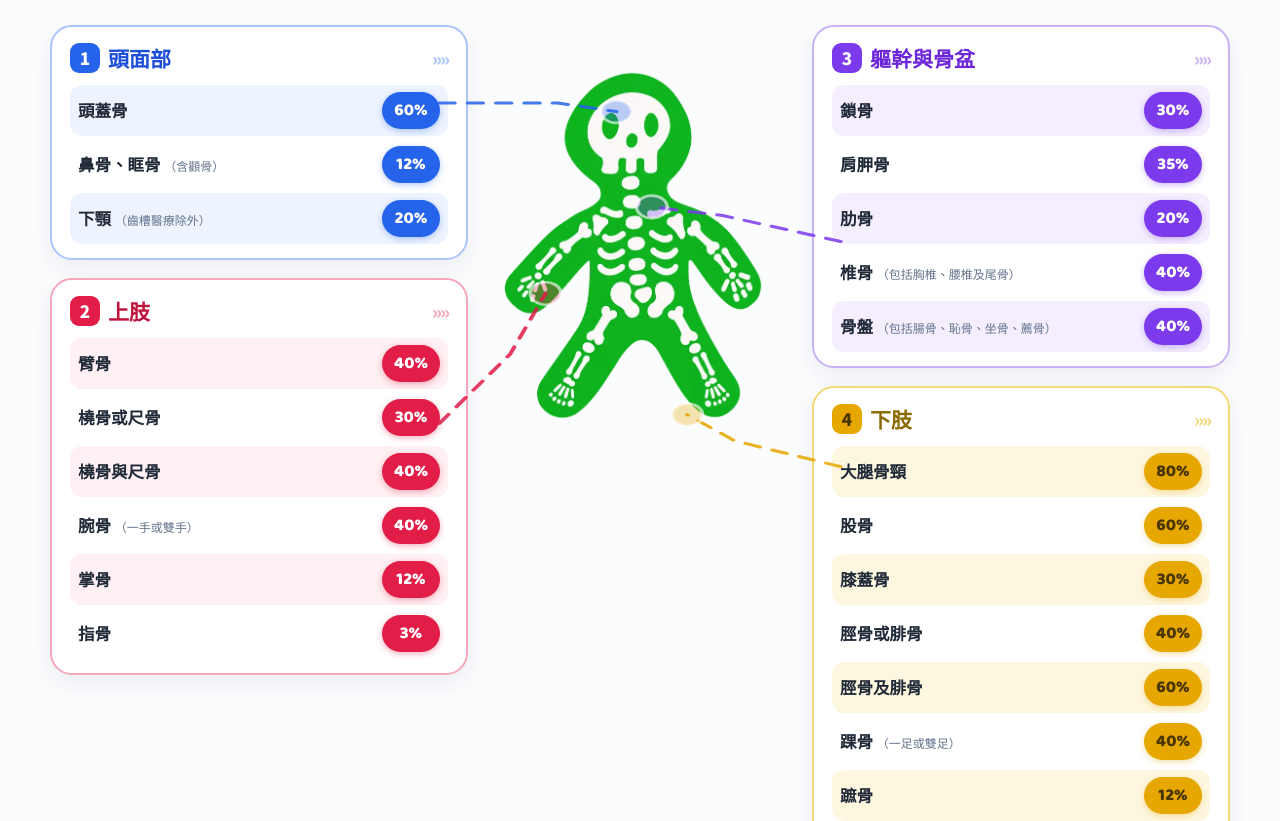
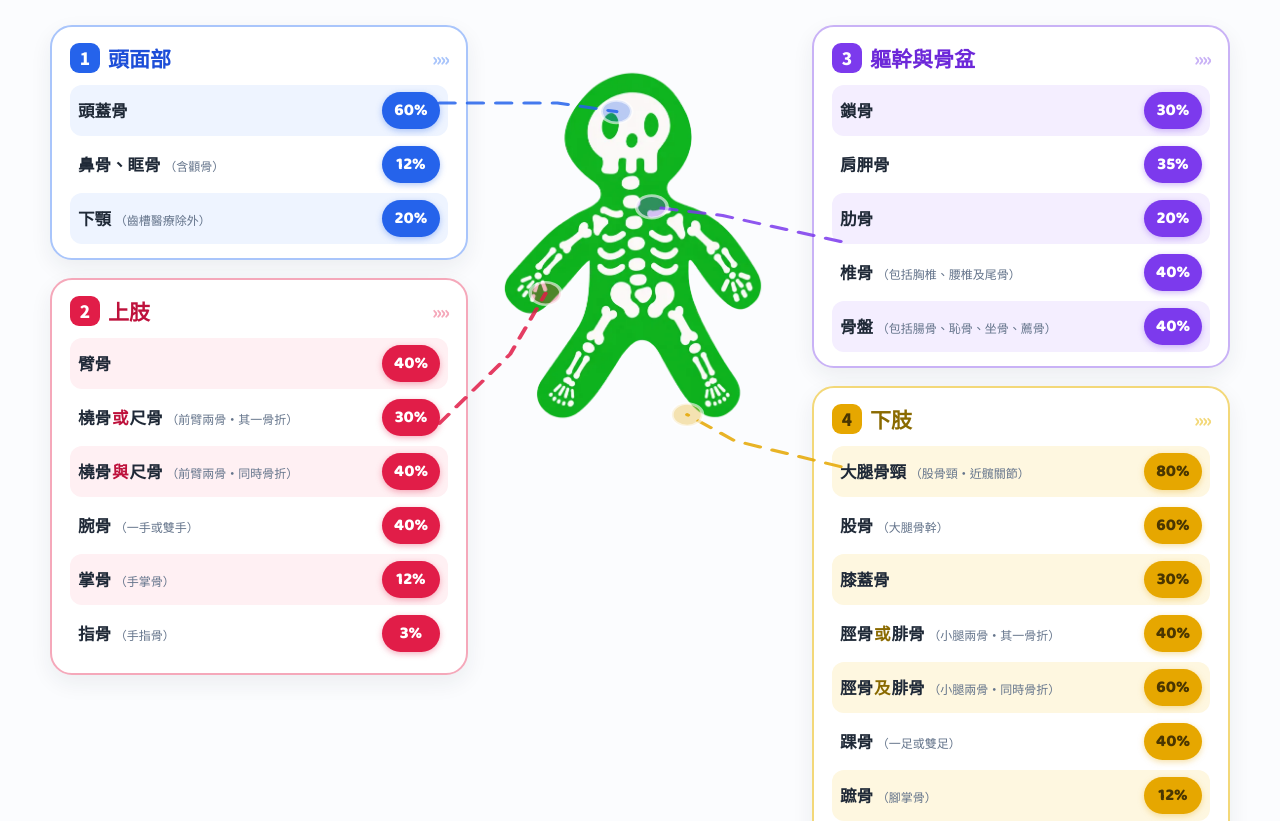
Before and after one commit to kevinyicheng/kevin-supply-hub, a plain HTML site: page ajk-fracture-table.html in a window 1280 px wide. Shown: the part 139-960 px from the top of the page. Drawn offline with Linux system fonts and the light colour scheme.

Commit message:
fix(ajk-fracture): 易混淆骨折項補小字差異說明
橈骨或/與尺骨、脛骨或/及腓骨（其一 vs 兩根同時）；股骨/大腿骨頸
（骨幹 vs 股骨頸近髖）；掌骨/蹠骨、指骨/趾骨（手 vs 腳）。或/與/及
以區色粗體標示，差異以小字補充，便於保戶分辨。

Co-Authored-By: Claude Opus 4.8 <noreply@anthropic.com>

```diff
--- a/ajk-fracture-table.html
+++ b/ajk-fracture-table.html
@@ -80,6 +80,7 @@ body{
   color:#1F2937;line-height:1.25;flex:1;
 }
 .bone small{font-weight:500;font-size:12px;color:var(--ink-soft);}
+.bone b{color:var(--pc-dark);font-weight:900;padding:0 1px;}
 .pct{
   flex-shrink:0;min-width:58px;text-align:center;
   padding:5px 10px;border-radius:999px;
@@ -163,11 +164,11 @@ body{
       <div class="panel p-arm">
         <div class="panel-head"><span class="pnum">2</span>上肢<span class="chev">»»</span></div>
         <div class="row"><span class="bone">臂骨</span><span class="pct">40%</span></div>
-        <div class="row"><span class="bone">橈骨或尺骨</span><span class="pct">30%</span></div>
-        <div class="row"><span class="bone">橈骨與尺骨</span><span class="pct">40%</span></div>
+        <div class="row"><span class="bone">橈骨<b>或</b>尺骨 <small>（前臂兩骨·其一骨折）</small></span><span class="pct">30%</span></div>
+        <div class="row"><span class="bone">橈骨<b>與</b>尺骨 <small>（前臂兩骨·同時骨折）</small></span><span class="pct">40%</span></div>
         <div class="row"><span class="bone">腕骨 <small>（一手或雙手）</small></span><span class="pct">40%</span></div>
-        <div class="row"><span class="bone">掌骨</span><span class="pct lo">12%</span></div>
-        <div class="row"><span class="bone">指骨</span><span class="pct lo">3%</span></div>
+        <div class="row"><span class="bone">掌骨 <small>（手掌骨）</small></span><span class="pct lo">12%</span></div>
+        <div class="row"><span class="bone">指骨 <small>（手指骨）</small></span><span class="pct lo">3%</span></div>
       </div>
     </div>
 
@@ -191,14 +192,14 @@ body{
 
       <div class="panel p-leg">
         <div class="panel-head"><span class="pnum">4</span>下肢<span class="chev">»»</span></div>
-        <div class="row"><span class="bone">大腿骨頸</span><span class="pct">80%</span></div>
-        <div class="row"><span class="bone">股骨</span><span class="pct">60%</span></div>
+        <div class="row"><span class="bone">大腿骨頸 <small>（股骨頸·近髖關節）</small></span><span class="pct">80%</span></div>
+        <div class="row"><span class="bone">股骨 <small>（大腿骨幹）</small></span><span class="pct">60%</span></div>
         <div class="row"><span class="bone">膝蓋骨</span><span class="pct">30%</span></div>
-        <div class="row"><span class="bone">脛骨或腓骨</span><span class="pct">40%</span></div>
-        <div class="row"><span class="bone">脛骨及腓骨</span><span class="pct">60%</span></div>
+        <div class="row"><span class="bone">脛骨<b>或</b>腓骨 <small>（小腿兩骨·其一骨折）</small></span><span class="pct">40%</span></div>
+        <div class="row"><span class="bone">脛骨<b>及</b>腓骨 <small>（小腿兩骨·同時骨折）</small></span><span class="pct">60%</span></div>
         <div class="row"><span class="bone">踝骨 <small>（一足或雙足）</small></span><span class="pct">40%</span></div>
-        <div class="row"><span class="bone">蹠骨</span><span class="pct lo">12%</span></div>
-        <div class="row"><span class="bone">趾骨</span><span class="pct lo">3%</span></div>
+        <div class="row"><span class="bone">蹠骨 <small>（腳掌骨）</small></span><span class="pct lo">12%</span></div>
+        <div class="row"><span class="bone">趾骨 <small>（腳趾骨）</small></span><span class="pct lo">3%</span></div>
       </div>
     </div>
 
```
